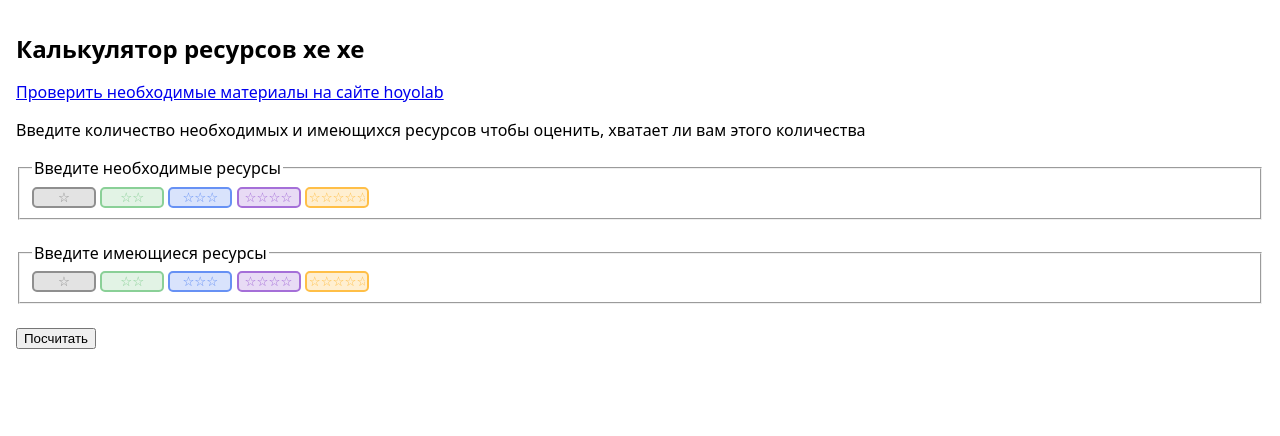
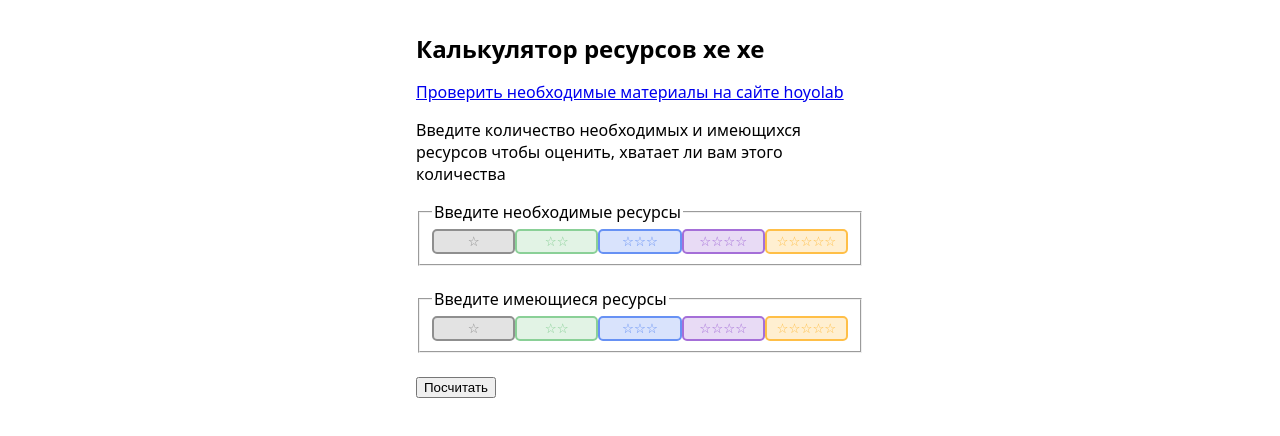
Before and after one commit to latyshkova/resourses_calc, a website: page index.html in a window 1280 px wide. Drawn offline with Linux system fonts and the light colour scheme.

Commit message:
layout fixes

```diff
--- a/index.html
+++ b/index.html
@@ -26,11 +26,11 @@
         </p>
         <fieldset>
           <legend>Введите необходимые ресурсы</legend>
-          <input max="9999" min="0" maxlength="4" type="number" name="n1" class="grey" placeholder="☆" />
-          <input max="9999" min="0" maxlength="4" type="number" name="n2" class="green" placeholder="☆☆" />
-          <input max="9999" min="0" maxlength="4" type="number" name="n3" class="blue" placeholder="☆☆☆" />
-          <input max="9999" min="0" maxlength="4" type="number" name="n4" class="purple" placeholder="☆☆☆☆" />
-          <input max="9999" min="0" maxlength="4" type="number" name="n5" class="golden" placeholder="☆☆☆☆☆" />
+          <input max="9999" min="0"  type="number" name="n1" class="grey" placeholder="☆" />
+          <input max="9999" min="0"  type="number" name="n2" class="green" placeholder="☆☆" />
+          <input max="9999" min="0"  type="number" name="n3" class="blue" placeholder="☆☆☆" />
+          <input max="9999" min="0"  type="number" name="n4" class="purple" placeholder="☆☆☆☆" />
+          <input max="9999" min="0"  type="number" name="n5" class="golden" placeholder="☆☆☆☆☆" />
         </fieldset>
         <br>
         <fieldset>
--- a/styles.css
+++ b/styles.css
@@ -12,6 +12,8 @@ body {
 
 main {
   padding: 1rem;
+  max-width: 480px;
+  margin: auto;
 }
 
 h1 {
@@ -29,11 +31,16 @@ input[type=number] {
   -moz-appearance: textfield;
 }
 
+fieldset {
+  display: flex;
+}
+
 
 input {
+  flex: 1;
   border: white 2px solid;
   border-radius:5px;
-  width: 64px;
+  line-height: 1.2rem;
   border-color: rgb(var(--input-color));
   background-color: rgba(var(--input-color), 0.25);
   &::placeholder {
```
